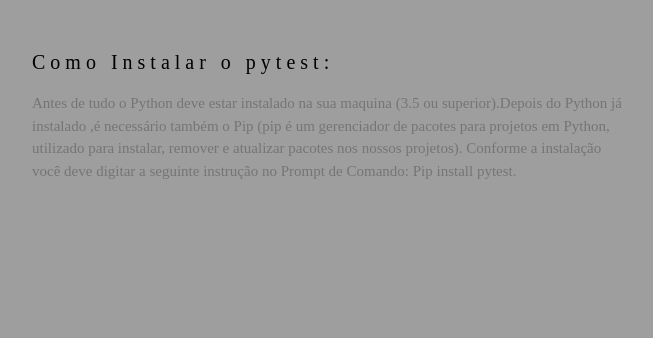
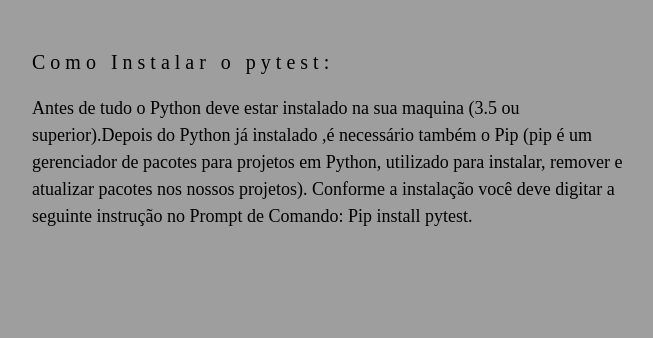
Before and after one commit to kamillyyvitoria/projetofinal, a plain HTML site: page index.html in a window 1280 px wide. Shown: the part 1141-1479 px from the top of the page, without its empty margins (82-735 px from the left). Drawn offline with nearby package versions, Linux system fonts and the light colour scheme.

Commit message:
ajustando fonte do texto

```diff
--- a/index.html
+++ b/index.html
@@ -59,7 +59,7 @@ h1, h2, h3, h4, h5, h6 {
       <h4>O que é?</h4>
       <p class="w3-large w3-padding-6">O pytest é uma framework de teste pargita python,seus testes devem ser desenvolvidos em python, o que faz com que o código fique menor, seja mais legível e fácil de dar manutenção,tem por objetivo te permitir escrever testes pequenos de maneira fácil, e ainda assim ser possível escalar o seu uso para testes funcionais complexos. De código aberto, o PyTest é um framework de uso geral, mas é especialmente usado para testes funcionais e de API, gerando relatórios em diferentes formatos.</p><br>
       <h4>Como Instalar o pytest:</h4>
-      <p class="w3-text-grey">Antes de tudo o Python deve estar instalado na sua maquina (3.5 ou superior).Depois do Python já instalado ,é necessário também o Pip (pip é um gerenciador de pacotes para projetos em Python, utilizado para instalar, remover e atualizar pacotes nos nossos projetos). Conforme a instalação você deve digitar a seguinte instrução no Prompt de Comando: Pip install pytest.</p><br>
+      <p class="w3-large w3-padding-6">Antes de tudo o Python deve estar instalado na sua maquina (3.5 ou superior).Depois do Python já instalado ,é necessário também o Pip (pip é um gerenciador de pacotes para projetos em Python, utilizado para instalar, remover e atualizar pacotes nos nossos projetos). Conforme a instalação você deve digitar a seguinte instrução no Prompt de Comando: Pip install pytest.</p><br>
 
 
     </div>
```
